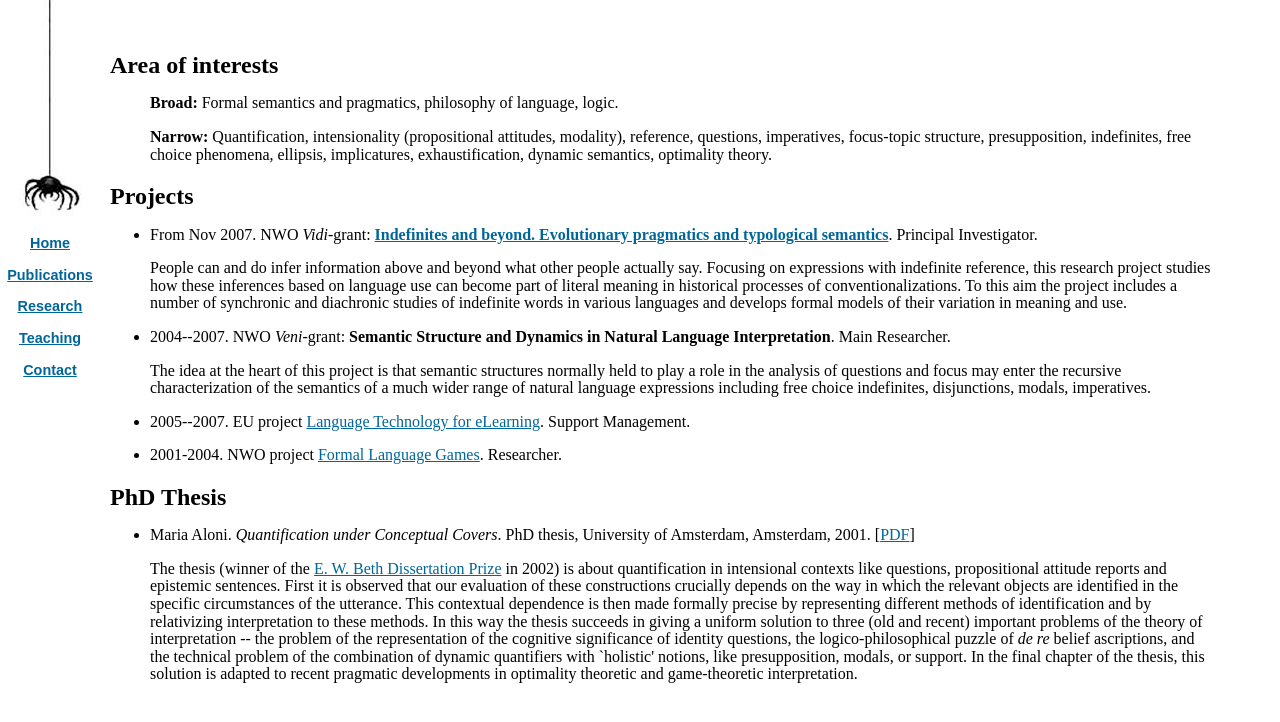
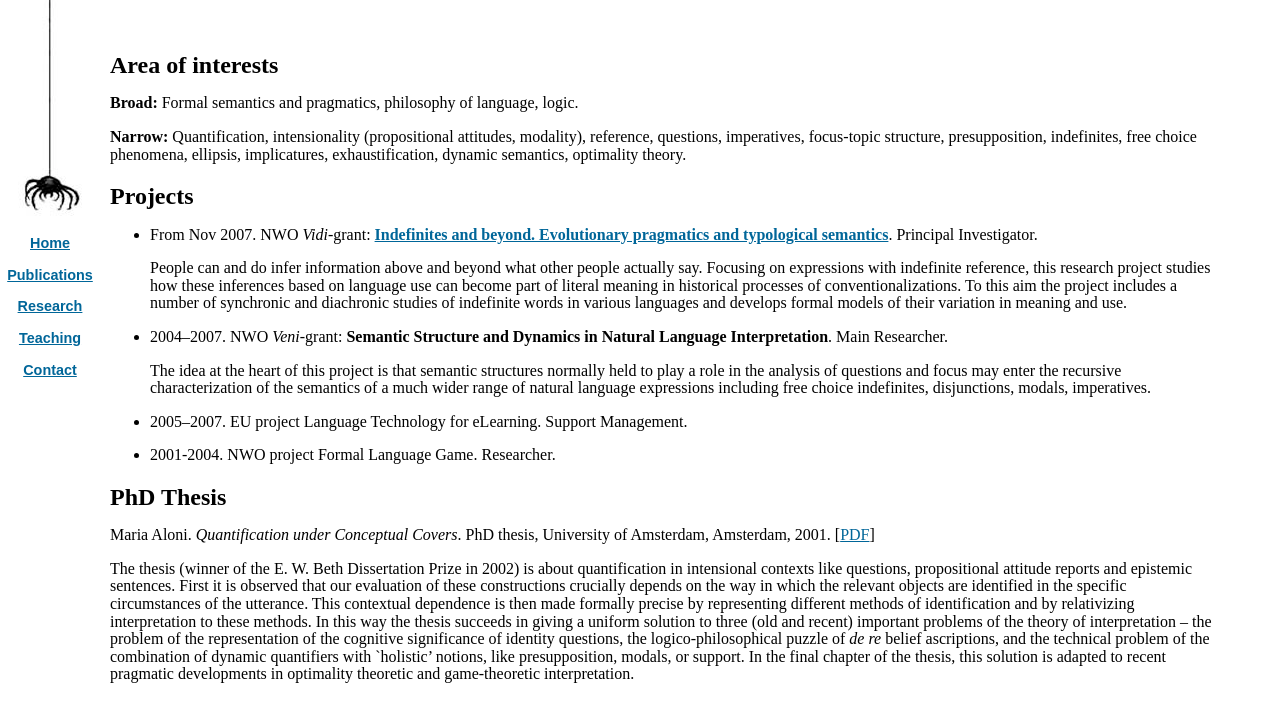
Before and after one commit to rednaw/site, a Jekyll site: the page built from content/research.md, in a window 1280 px wide. Shown: the top 722 px of the page. Built offline with Jekyll 4.4.1, drawn with Linux system fonts in a browser that asks for light colours; some web fonts are replaced.

Commit message:
Site updated

```diff
--- a/content/research.md
+++ b/content/research.md
@@ -5,98 +5,21 @@ layout: default
 permalink: /research
 ---
 
-<ul>
-  <li style="list-style: none">
-    <strong>Broad:</strong> Formal semantics and pragmatics,
-    philosophy of language, logic.
-  </li>
-  <li style="list-style: none">
-    <strong>Narrow:</strong> Quantification, intensionality
-    (propositional attitudes, modality), reference,
-    questions, imperatives, focus-topic structure,
-    presupposition, indefinites, free choice phenomena, ellipsis, implicatures, exhaustification, dynamic
-    semantics, optimality theory.
-  </li>
-</ul>
-<h2>
-  Projects
-</h2>
-<ul>
-  <li>
-    <p>
-      From Nov 2007. NWO <em>Vidi</em>-grant:
-      <a href="Indefinites/index.html"><strong>Indefinites and beyond. Evolutionary pragmatics and typological semantics</strong></a>.
-      Principal Investigator.
-    </p>
-    <p>
-      People can and do infer information above and beyond what other people actually say.  Focusing on expressions with indefinite reference, this research project studies how these inferences based on language use can become part of literal meaning in historical processes of conventionalizations.
-      To this aim the project includes a number of synchronic and diachronic studies of indefinite words in various languages and  develops formal models of their variation in meaning and use.
-    </p>
-  </li>
-  <li>
-    <p>
-      2004--2007. NWO <em>Veni</em>-grant:
-      <strong>Semantic Structure and Dynamics in Natural
-      Language Interpretation</strong>. Main Researcher.
-    </p>
-    <p>
-      The idea at the heart of this project is that semantic
-      structures normally held to play a role in the analysis
-      of questions and focus may enter the recursive
-      characterization of the semantics of a much wider range
-      of natural language expressions including free choice
-      indefinites, disjunctions, modals, imperatives.
-    </p>
-  </li>
-  <li>
-    <p>
-      2005--2007. EU project <a href=
-        "http://www.let.uu.nl/lt4el/">Language Technology for
-      eLearning</a>. Support Management.
-    </p>
-  </li>
-  <li>
-    <p>
-      2001-2004. NWO project <a href=
-        "http://staff.science.uva.nl/~pdekker/GAL/">Formal
-      Language Games</a>. Researcher.
-    </p>
-  </li>
-</ul>
-<h2>
-  PhD Thesis
-</h2>
-<ul>
-  <li>
-    <p>
-      Maria Aloni. <em>Quantification under Conceptual
-      Covers</em>. PhD thesis, University of Amsterdam,
-      Amsterdam, 2001. [<a href="resources/tesi.pdf">PDF</a>]
-    </p>
-    <p>
-      The thesis (winner of the <a href=
-        "http://folli.loria.fr/content/beth.php">E. W. Beth Dissertation
-      Prize</a> in 2002) is about  quantification
-      in intensional contexts like questions,
-      propositional attitude reports and epistemic sentences.
-      First it is observed that our evaluation of these
-      constructions crucially depends on the way in which the
-      relevant objects are identified in the specific
-      circumstances of the utterance. This contextual
-      dependence is then made formally precise by
-      representing different methods of identification and by
-      relativizing interpretation to these methods. In this
-      way the thesis succeeds in giving a uniform solution to
-      three (old and recent) important problems of the theory
-      of interpretation -- the problem of the representation
-      of the cognitive significance of identity questions,
-      the logico-philosophical puzzle of <em>de re</em>
-      belief ascriptions, and the technical problem of the
-      combination of dynamic quantifiers with `holistic'
-      notions, like presupposition, modals, or support. In
-      the final chapter of the thesis, this solution is
-      adapted to recent pragmatic developments in optimality
-      theoretic and game-theoretic interpretation.
-    </p>
-  </li>
-</ul>
+**Broad:** Formal semantics and pragmatics, philosophy of language, logic.
+
+**Narrow:** Quantification, intensionality (propositional attitudes, modality), reference, questions, imperatives, focus-topic structure, presupposition, indefinites, free choice phenomena, ellipsis, implicatures, exhaustification, dynamic semantics, optimality theory.
+
+##  Projects
+- From Nov 2007. NWO *Vidi*-grant: <a href="Indefinites/index.html">**Indefinites and beyond. Evolutionary pragmatics and typological semantics**</a>. Principal Investigator.
+
+  People can and do infer information above and beyond what other people actually say.  Focusing on expressions with indefinite reference, this research project studies how these inferences based on language use can become part of literal meaning in historical processes of conventionalizations. To this aim the project includes a number of synchronic and diachronic studies of indefinite words in various languages and  develops formal models of their variation in meaning and use.
+- 2004--2007. NWO *Veni*-grant: **Semantic Structure and Dynamics in Natural Language Interpretation**. Main Researcher.
+
+  The idea at the heart of this project is that semantic structures normally held to play a role in the analysis of questions and focus may enter the recursive characterization of the semantics of a much wider range of natural language expressions including free choice indefinites, disjunctions, modals, imperatives.
+- 2005--2007. EU project Language Technology for eLearning. Support Management.
+- 2001-2004. NWO project Formal Language Game. Researcher.
+
+## PhD Thesis
+Maria Aloni. *Quantification under Conceptual Covers*. PhD thesis, University of Amsterdam, Amsterdam, 2001. [<a href="resources/tesi.pdf">PDF</a>]
+
+The thesis (winner of the E. W. Beth Dissertation Prize in 2002) is about quantification in intensional contexts like questions, propositional attitude reports and epistemic sentences. First it is observed that our evaluation of these constructions crucially depends on the way in which the relevant objects are identified in the specific circumstances of the utterance. This contextual dependence is then made formally precise by representing different methods of identification and by relativizing interpretation to these methods. In this way the thesis succeeds in giving a uniform solution to three (old and recent) important problems of the theory of interpretation -- the problem of the representation of the cognitive significance of identity questions, the logico-philosophical puzzle of *de re* belief ascriptions, and the technical problem of the combination of dynamic quantifiers with `holistic' notions, like presupposition, modals, or support. In the final chapter of the thesis, this solution is adapted to recent pragmatic developments in optimality theoretic and game-theoretic interpretation.
```
